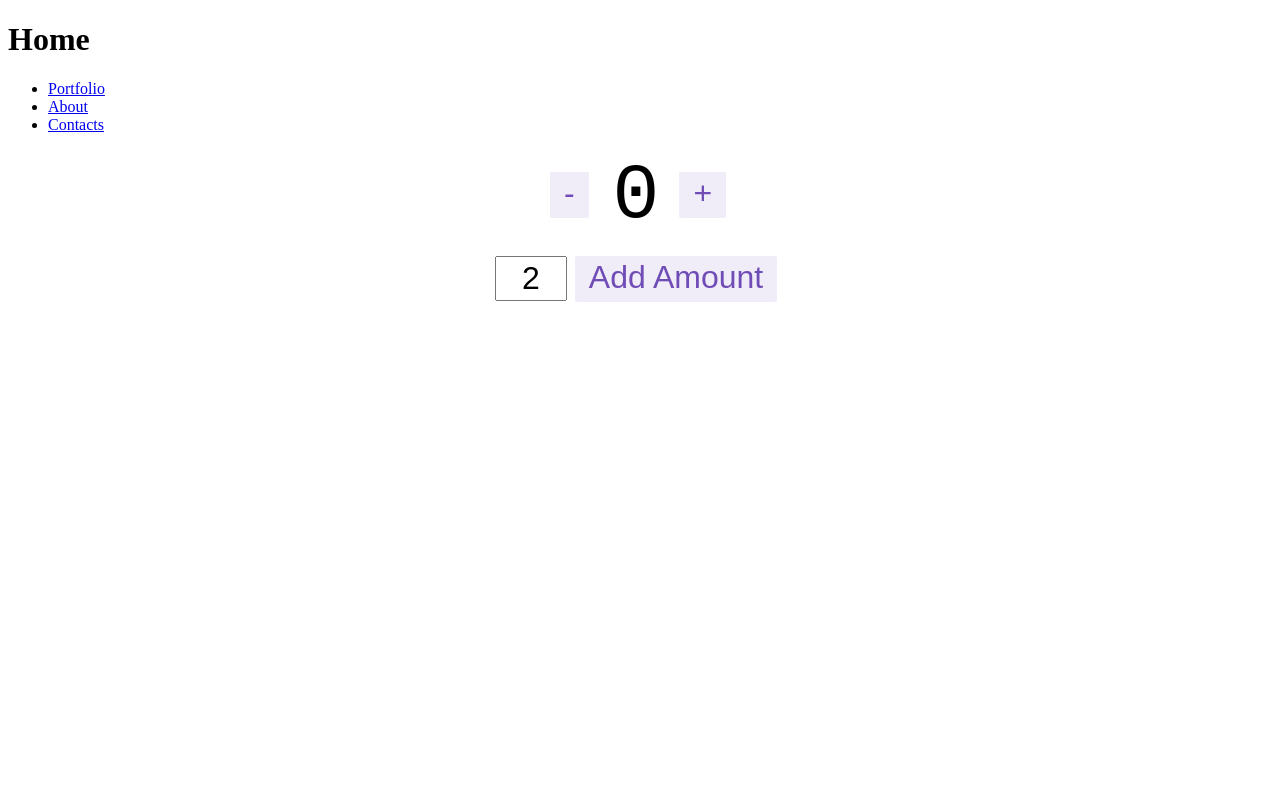
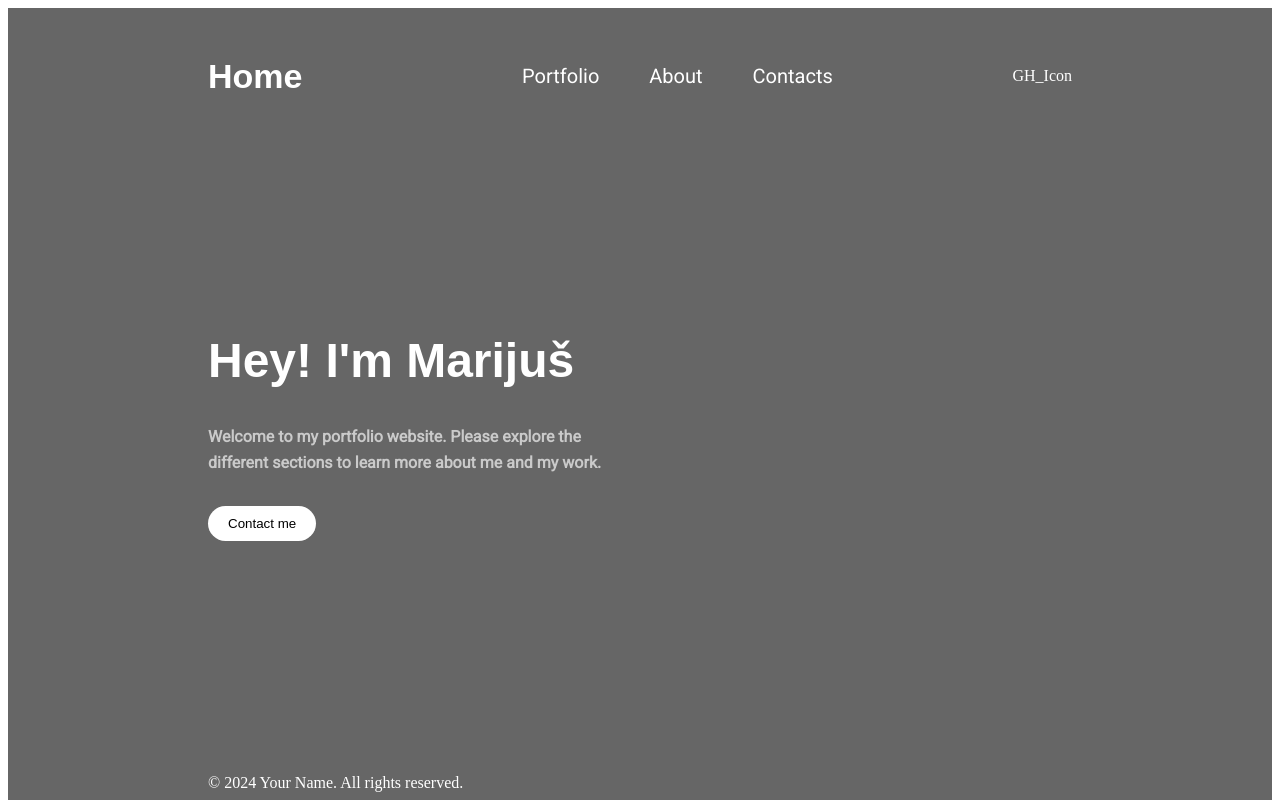
Before and after one commit to Decpwnz/portfolio-app, a React (Vite) app: page / in a window 1280 px wide. Shown: the top 800 px of the page. Built offline with nearby package versions, Linux system fonts and the light colour scheme.

Commit message:
lading page and text styling

```diff
--- /dev/null
+++ b/src/pages/Home/Home.module.css
@@ -0,0 +1,93 @@
+@import url('https://fonts.googleapis.com/css2?family=Poppins:wght@400;700&family=Roboto:wght@300;400&display=swap');
+
+.container {
+  max-width: 100%;
+  min-height: 100vh;
+  background-color: #1a1a1aaa;
+  color: white;
+  padding: 20px 200px;
+  display: flex;
+  flex-direction: column;
+  /* ... existing styles ... */
+  /* background-image: url('../../assets/background.jpg'); */
+  /* background-size: cover; */
+  /* background-position: right center; */
+  /* background-repeat: no-repeat; */
+}
+
+.header {
+  display: flex;
+  justify-content: space-between;
+  align-items: center;
+  padding: 20px 0;
+}
+
+.logo {
+  font-size: 34px;
+  font-weight: bold;
+  font-family: 'Montserrat', sans-serif;
+}
+
+.nav ul {
+  list-style-type: none;
+  display: flex;
+  gap: 50px;
+}
+
+.nav a {
+  text-decoration: none;
+  color: white;
+  font-size: 20px;
+  font-family: 'Roboto', sans-serif;
+}
+
+.themeToggle {
+  /* Style for theme toggle button */
+}
+
+.main {
+  flex-grow: 1;
+  display: flex;
+  flex-direction: column;
+  justify-content: center;
+  align-items: flex-start;
+  max-width: 50%;
+}
+
+.main h1 {
+  font-family: 'Montserrat', sans-serif; /* Use 'Poppins', 'Montserrat' or 'Proxima Nova' if preferred */
+  font-weight: 700; /* Bold */
+  font-size: 48px; /* Adjust size as needed */
+  color: #ffffff; /* White color for text */
+  margin-bottom: 20px; /* Spacing below heading */
+}
+
+.main p {
+  font-family: 'Roboto', sans-serif; /* Could also use 'Open Sans' or 'Lato' */
+  font-weight: 700; /* Light weight */
+  font-size: 16px;
+  color: #cacaca; /* Light grey text */
+  line-height: 1.6; /* Improve readability */
+  margin-bottom: 30px; /* Spacing below paragraph */
+}
+
+.contactButton {
+  background-color: white;
+  color: black;
+  border: none;
+  padding: 10px 20px;
+  border-radius: 20px;
+  cursor: pointer;
+}
+
+.socialIcons {
+  margin-top: 20px;
+  /* Add styles for social media icons */
+}
+
+.footer {
+  display: flex;
+  justify-content: space-between;
+  align-items: center;
+  padding: 20px 0;
+}
--- a/src/pages/Home/index.tsx
+++ b/src/pages/Home/index.tsx
@@ -1,20 +1,38 @@
 import { Link } from 'react-router-dom'
+
+import styles from './Home.module.css'
 
 function Home() {
   return (
-    <div>
-      <h1>Home</h1>
+    <div className={styles.container}>
+      <header className={styles.header}>
+        <div className={styles.logo}>Home</div>
+        <nav className={styles.nav}>
           <ul>
             <li>
-          <Link to="portfolio">Portfolio</Link>
+              <Link to="/portfolio">Portfolio</Link>
             </li>
             <li>
-          <Link to="about">About</Link>
+              <Link to="/about">About</Link>
             </li>
             <li>
-          <Link to="contacts">Contacts</Link>
+              <Link to="/contacts">Contacts</Link>
             </li>
           </ul>
+        </nav>
+        <div className={styles.themeToggle}>{/* Add theme toggle button here */}GH_Icon</div>
+      </header>
+      <main className={styles.main}>
+        <h1>Hey! I'm Marijuš</h1>
+        <p>
+          Welcome to my portfolio website. Please explore the different sections to learn more about me and my work.
+        </p>
+        <button className={styles.contactButton}>Contact me</button>
+        <div className={styles.socialIcons}>{/* Add social media icons here */}</div>
+      </main>
+      <footer className={styles.footer}>
+        <p>&copy; {new Date().getFullYear()} Your Name. All rights reserved.</p>
+      </footer>
     </div>
   )
 }
```
Also changed, not shown: src/assets/identityphoto.jpg (added). Lines whose indentation alone changed are shown as unchanged.
